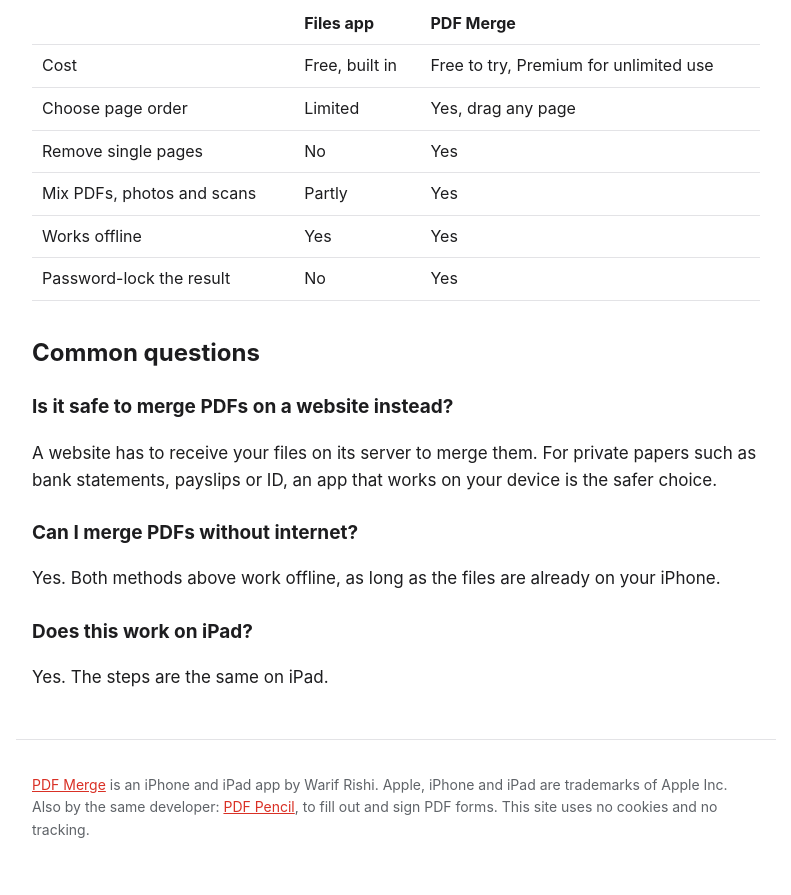
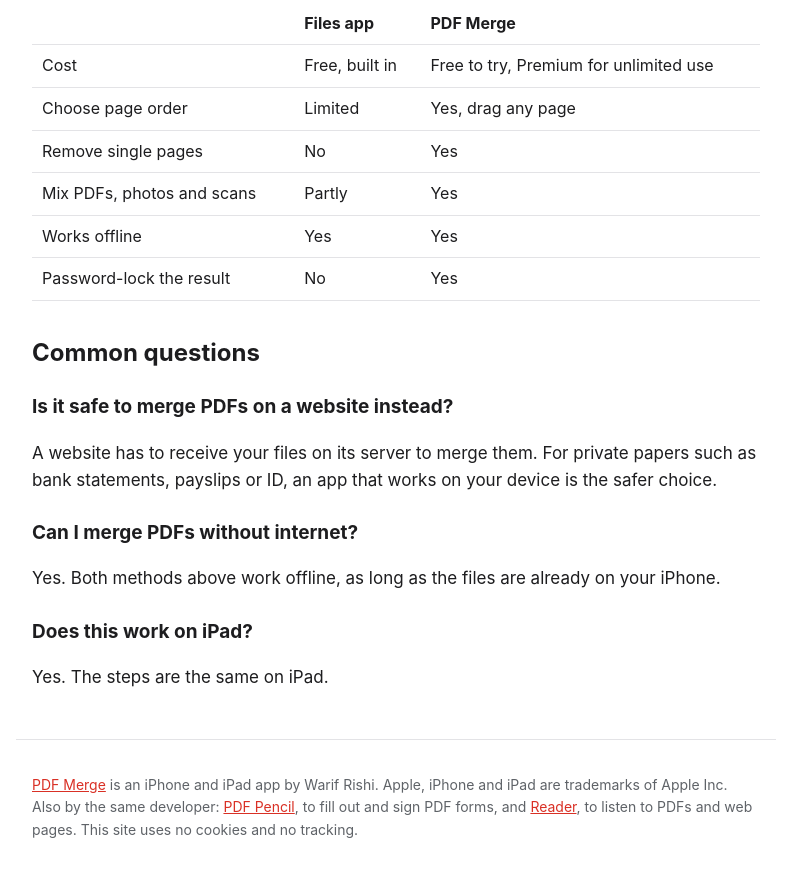
Before and after one commit to rishi420/pdf-merge, a plain HTML site: page merge-pdf-on-iphone.html in a window 1280 px wide. Shown: the part 1680-2575 px from the top of the page, without its empty margins (244-1035 px from the left). Drawn offline with Linux system fonts and the light colour scheme.

Commit message:
Link to the Reader site
Co-Authored-By: Claude Opus 5.5 <noreply@anthropic.com>

```diff
--- a/merge-pdf-on-iphone.html
+++ b/merge-pdf-on-iphone.html
@@ -69,7 +69,7 @@
   <p>Yes. The steps are the same on iPad.</p>
 </main>
 <footer>
-  <p><a href="./">PDF Merge</a> is an iPhone and iPad app by Warif Rishi. Apple, iPhone and iPad are trademarks of Apple Inc. Also by the same developer: <a href="https://rishi420.github.io/pdf-pencil/">PDF Pencil</a>, to fill out and sign PDF forms. This site uses no cookies and no tracking.</p>
+  <p><a href="./">PDF Merge</a> is an iPhone and iPad app by Warif Rishi. Apple, iPhone and iPad are trademarks of Apple Inc. Also by the same developer: <a href="https://rishi420.github.io/pdf-pencil/">PDF Pencil</a>, to fill out and sign PDF forms, and <a href="https://rishi420.github.io/reader/">Reader</a>, to listen to PDFs and web pages. This site uses no cookies and no tracking.</p>
 </footer>
 </body>
 </html>
```
Also changed, not shown: index.html (+1 -1 lines), photos-to-pdf-on-iphone.html (+1 -1 lines), scan-documents-to-pdf-on-iphone.html (+1 -1 lines), split-pdf-on-iphone.html (+1 -1 lines).
